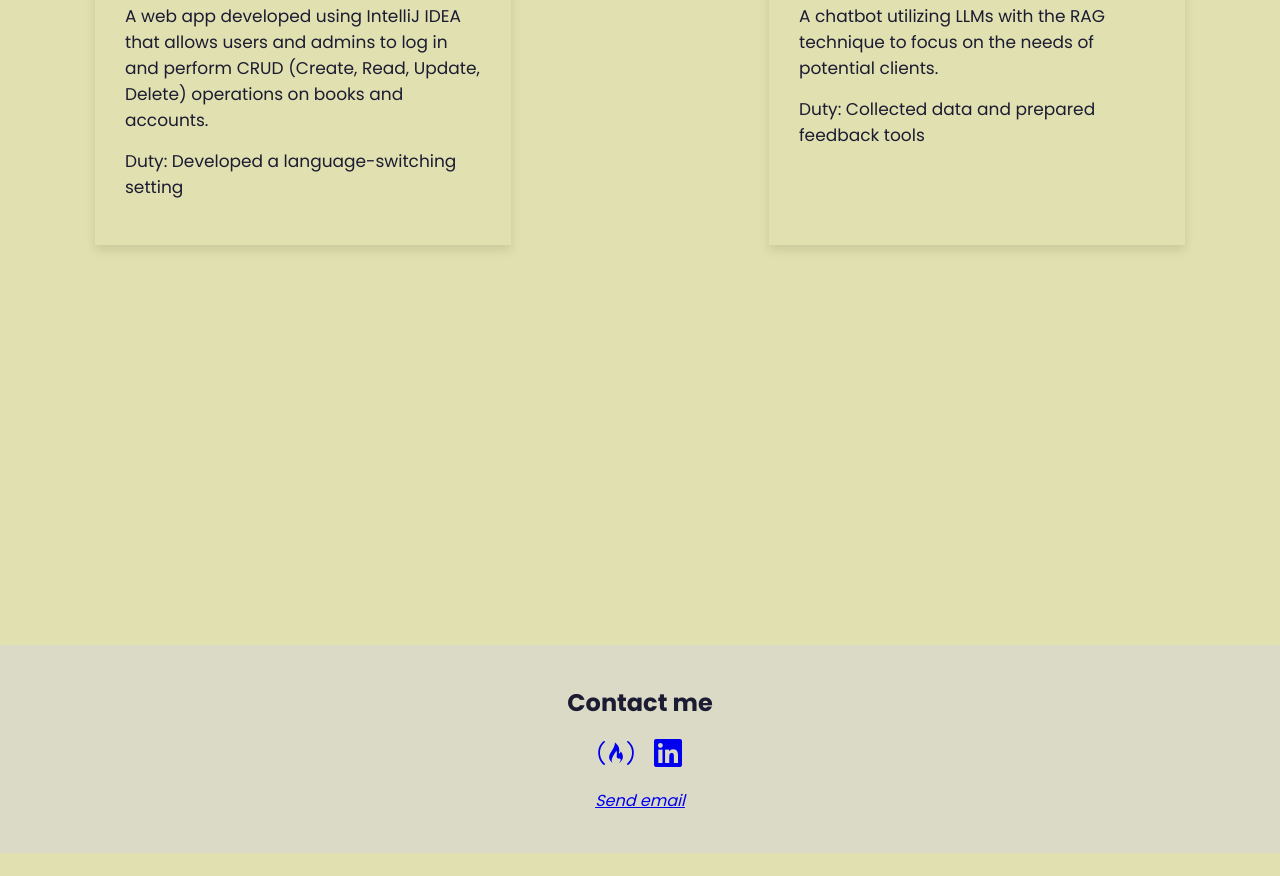
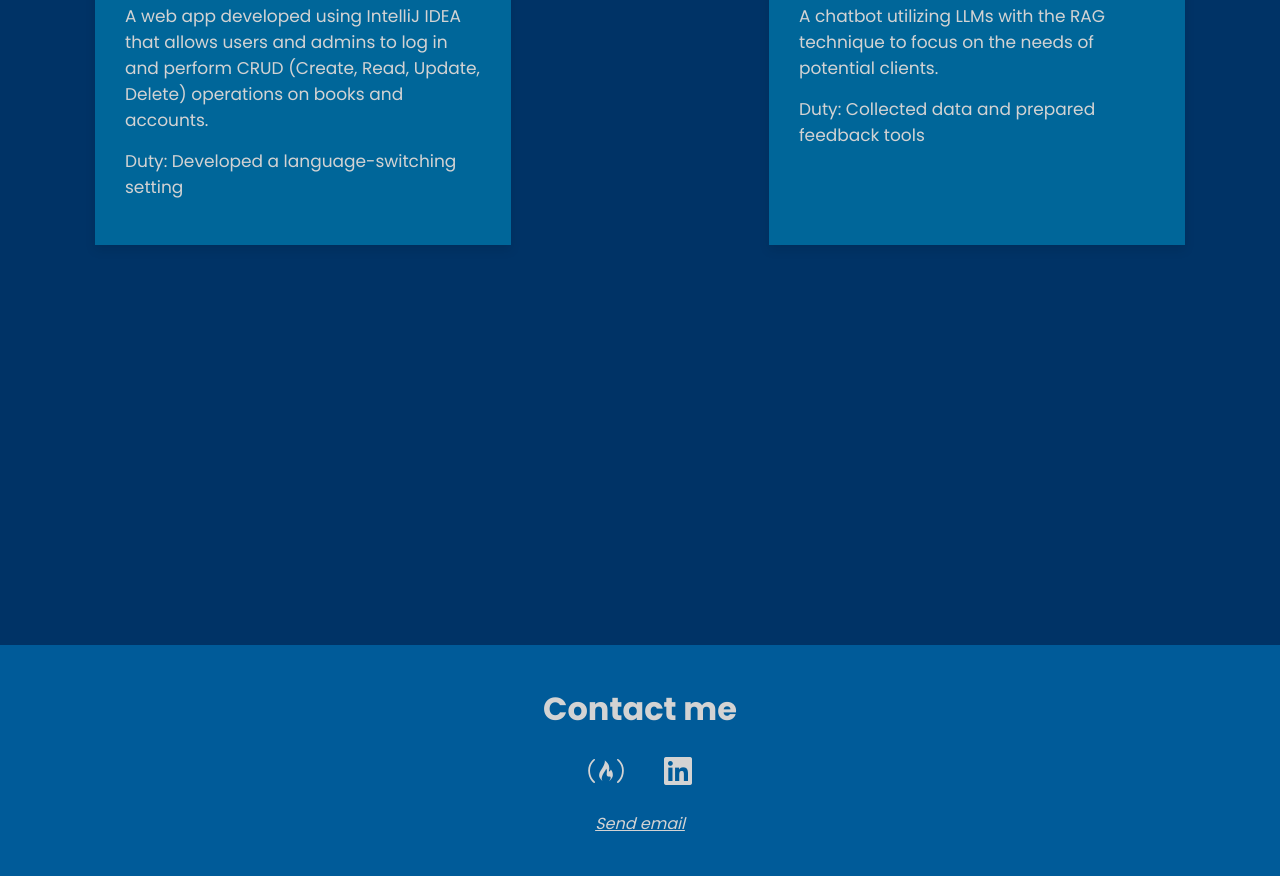
Before and after one commit to RodgeLaw/personal-website, a plain HTML site: page index.html in a window 1280 px wide. Shown: the part 1200-2076 px from the top of the page. Before the commit the page ends 2053 px from the top, so only its background shows below. Drawn offline with Linux system fonts and the light colour scheme; a web font is replaced by a local one.

Commit message:
Update styles.css

```diff
--- a/styles.css
+++ b/styles.css
@@ -1,3 +1,13 @@
+:root {
+    --main-color: #003366;
+    --text-color: #D3D3D3;
+    --footer-color: #005B99;
+    --card-bgcolor: #006699;
+    --card-bordercolor: #003366;
+    --box-color: #005B99;
+    --icon-color: #D3D3D3;
+    --link-color: #87CEEB;
+}
 @media (prefers-reduced-motion: no-preference) {
     * {
         scroll-behavior: smooth;
@@ -5,8 +15,7 @@
 }
 
 body {
-    background: #e0e0b0;
-    color: #1b1b32;
+    background: var(--main-color);
     font-family: Helvetica;
     margin: 0;
 }
@@ -14,7 +23,7 @@ body {
 header {
     width: 100%;
     height: 50px;
-    background-color: #1b1b32;
+    background-color: var(--secondary-color);
     display: flex;
     justify-content: space-between;
     align-items: center;
@@ -65,6 +74,11 @@ main {
     width: 100%;
     margin: 0 auto 10px auto;
     padding: 200px 0;
+    color: var(--text-color);
+}
+
+.welcome ::selection {
+    background: lightblue;
 }
 
 #intro-myname {
@@ -72,12 +86,16 @@ main {
 }
 
 #brief-intro {
+    font-size: 1.2rem;
     font-style: italic;
 }
 
 footer {
-    background-color: #DADAC7;
     position: relative;
+    left: 0;
+    bottom: 0;
+    width: 100%;
+    background-color: var(--footer-color);
 }
 
 #contact {
@@ -85,6 +103,15 @@ footer {
     display: flex;
     flex-direction: column;
     align-items: center;
+}
+
+footer ::selection {
+    background: var(--box-color);
+}
+
+.footer-title {
+    font-size: 2rem;
+    color: var(--text-color);
 }
 
 .social-icons {
@@ -96,8 +123,25 @@ footer {
 .social-icons > a {
     font-size: 2rem;
     margin: 10px;
+    color: var(--icon-color) ;
+    padding: 5px 10px;
+    border-radius: 5px;
+    transition: background-color 0.3s ease, color 0.3s ease;
 }
 
-address {
+.social-icons > a:hover {
+    background-color: var(--box-color);
+    color: var(--link-color);
+    cursor: pointer;
+}
+
+address> p > a{
     align-items: center;
+    color: var(--text-color) ;
 }
+
+address> p > a:hover{
+    background-color: #dfdfe2;
+    color: #1b1b32;
+    cursor: pointer;
+}
```
